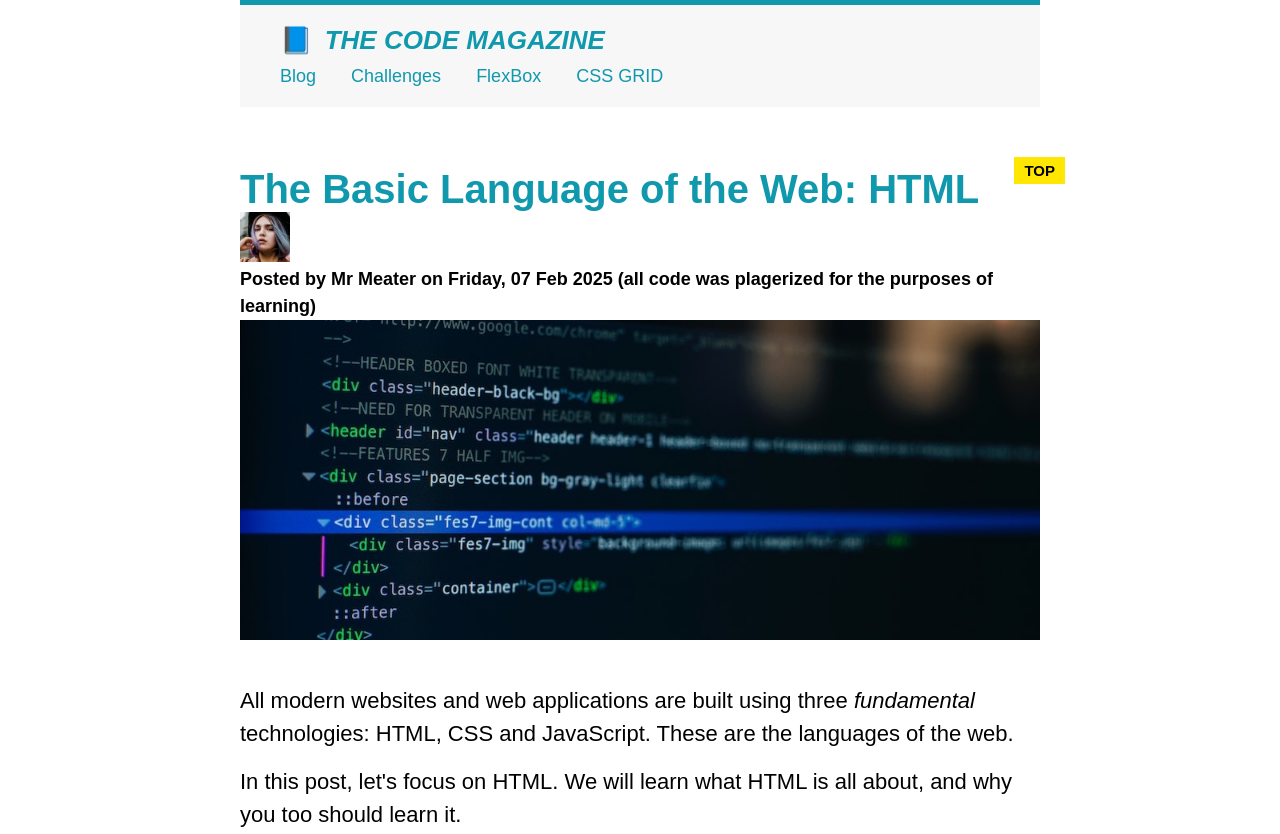
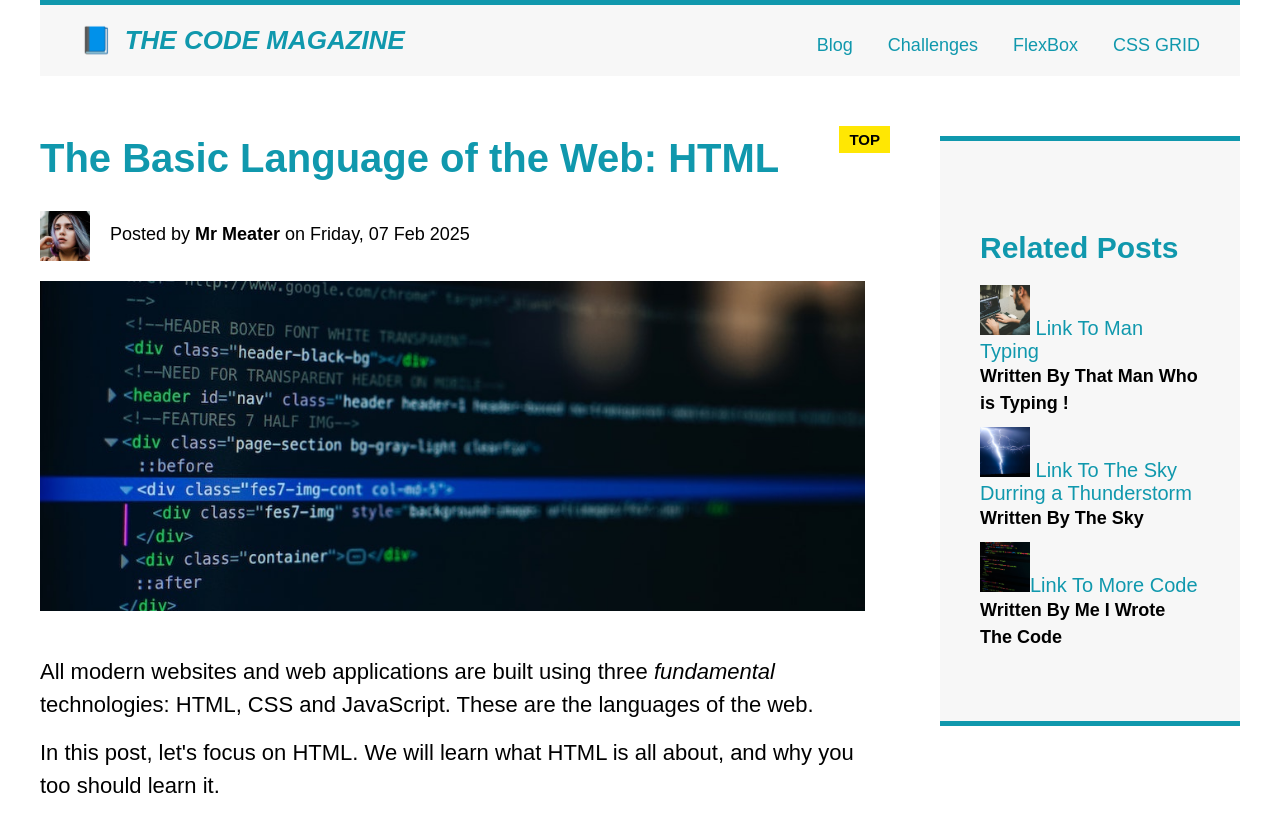
Before and after one commit to MeatBxll/HTML_Fundementals, a plain HTML site: page index.html in a window 1280 px wide. Shown: the top 834 px of the page. Drawn offline with Linux system fonts and the light colour scheme.

Commit message:
floating

```diff
--- a/ShoeStoreStyle.css
+++ b/ShoeStoreStyle.css
@@ -1,7 +1,9 @@
 * {
   margin: 0;
   padding: 0;
+  box-sizing: border-box;
 }
+
 body {
   height: 1000px;
   font-size: 24px;
@@ -119,3 +121,23 @@ button:hover {
   border-top: 5px solid rgb(21, 43, 117);
   width: 100%;
 }
+
+.shoe-img {
+  float: left;
+  width: 33%;
+  clear: both;
+}
+
+.first-section {
+  float: left;
+  display: inline-block;
+  width: 33%;
+  padding: 30px 30px;
+}
+
+.secondSection {
+  float: right;
+  width: 33%;
+  clear: both;
+  padding: 30px 30px;
+}
--- a/index.html
+++ b/index.html
@@ -15,7 +15,7 @@
     <h5>Html : The Thing Of Webdev :D</h5>
     <h6>Html : The Thing Of Webdev :D</h6>
     -->
-      <header class="main-header">
+      <header class="main-header clear-fix">
         <h1>📘 The Code Magazine</h1>
 
         <nav>
@@ -35,11 +35,11 @@
             alt=" Image of the actual author laura jomes "
             width="50"
             height="50"
+            class="author-img"
           />
 
-          <p class="related-author">
-            Posted by <strong>Mr Meater</strong> on Friday, 07 Feb 2025 (all
-            code was plagerized for the purposes of learning)
+          <p class="author">
+            Posted by <strong>Mr Meater</strong> on Friday, 07 Feb 2025
           </p>
 
           <img
--- a/style.css
+++ b/style.css
@@ -1,6 +1,7 @@
 * {
   margin: 0;
   padding: 0;
+  box-sizing: border-box;
 }
 
 body {
@@ -9,7 +10,7 @@ body {
   position: relative;
 }
 .container {
-  width: 800px;
+  width: 1200px;
   margin: 0 auto;
 }
 
@@ -51,7 +52,7 @@ h1::first-letter {
 
 h2 {
   font-size: 40px;
-  margin: bottom 30px;
+  margin-bottom: 30px;
   position: relative;
 }
 
@@ -79,6 +80,11 @@ h4 {
   font-size: 40px;
   text-transform: uppercase;
   text-align: center;
+  margin-bottom: 30px;
+}
+
+.author {
+  font-size: 18px;
 }
 
 p {
@@ -131,14 +137,14 @@ nav a:link:last-child {
 
 .related {
   list-style: none;
+  margin-left: 0;
 }
 
 aside {
   background-color: #f7f7f7;
   border-top: 5px solid #1098ad;
   border-bottom: 5px solid #1098ad;
-  padding: 50px 0;
-  width: 500px;
+  padding: 50px 40px;
 }
 
 a:link {
@@ -177,3 +183,42 @@ button {
   bottom: 50px;
   right: 50px;
 }
+
+.author {
+  float: left;
+  margin-top: 10px;
+  margin-left: 20px;
+}
+
+.author-img {
+  float: left;
+  margin-bottom: 20px;
+}
+
+h1 {
+  float: left;
+}
+
+nav {
+  float: right;
+}
+
+.clear-fix::after {
+  display: block;
+  content: "";
+  clear: both;
+}
+
+article {
+  width: 825px;
+  float: left;
+}
+
+aside {
+  width: 300px;
+  float: right;
+}
+
+footer {
+  clear: both;
+}
```
Also changed, not shown: ShoeStore.html (+12 -3 lines).
